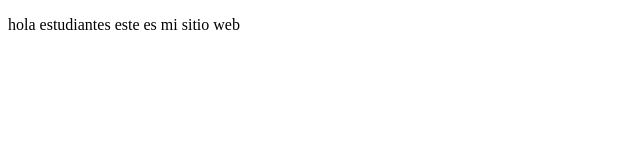
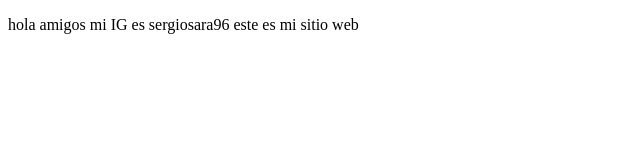
Before and after one commit to sergiosara96/proyectodemocursoprework, a plain HTML site: page index.html in a window 1280 px wide. Shown: the whole page, without its empty margins (0-640 px from the left). Drawn offline with Linux system fonts and the light colour scheme.

Commit message:
cambio sitio de ig

```diff
--- a/index.html
+++ b/index.html
@@ -7,6 +7,6 @@
     <title>hola mundo</title>
 </head>
 <body>
-<p>hola estudiantes este es mi sitio web</p>
+<p>hola amigos mi IG es sergiosara96 este es mi sitio web</p>
 </body>
 </html>
```
